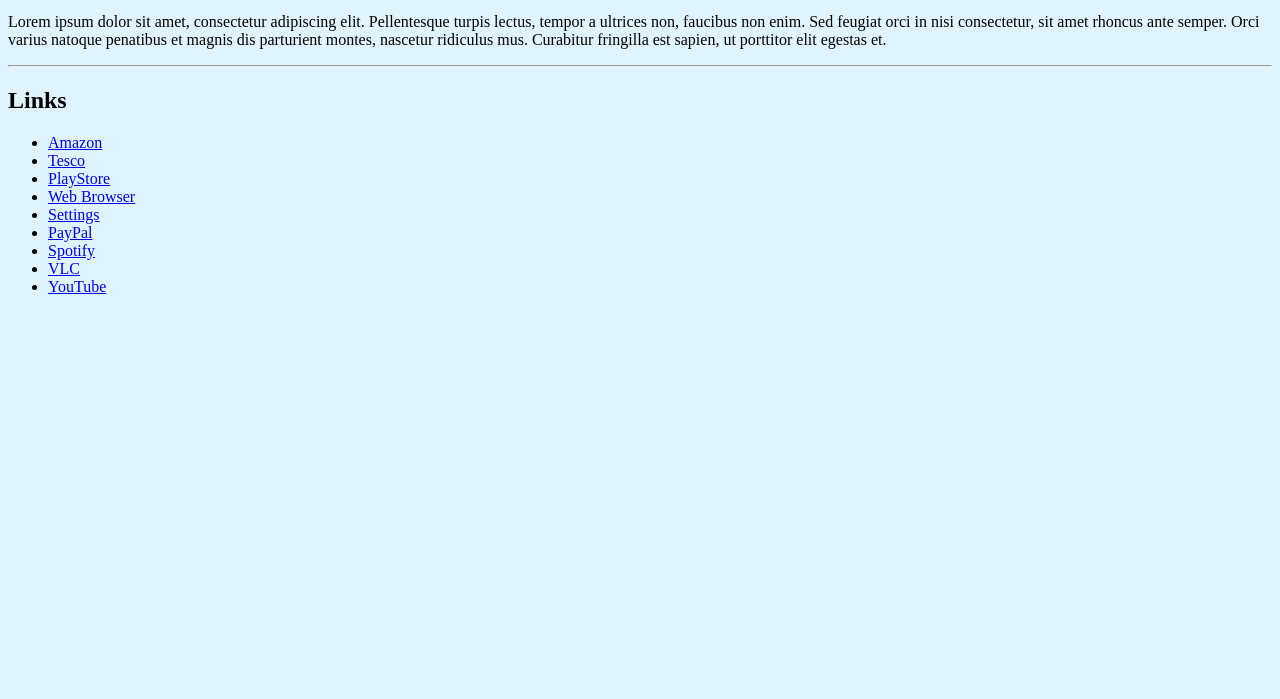
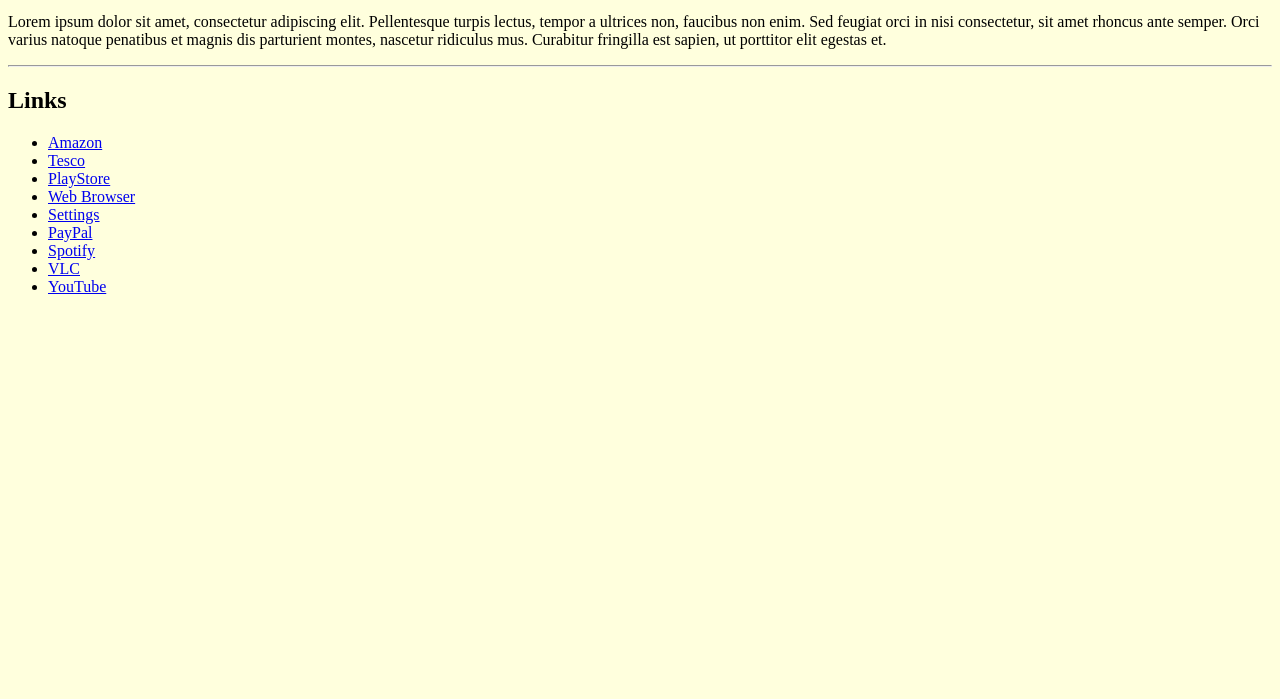
Before and after one commit to doherty565/internet-101, a plain HTML site: page index.html in a window 1280 px wide. Shown: the part 101-800 px from the top of the page. Drawn offline with Linux system fonts and the light colour scheme.

Commit message:
Update style.css

```diff
--- a/style.css
+++ b/style.css
@@ -1,5 +1,5 @@
 body{
-    background-color: #E0F4FF;
+    background-color: #FFFFDD;
 }
 
 h1{
```
